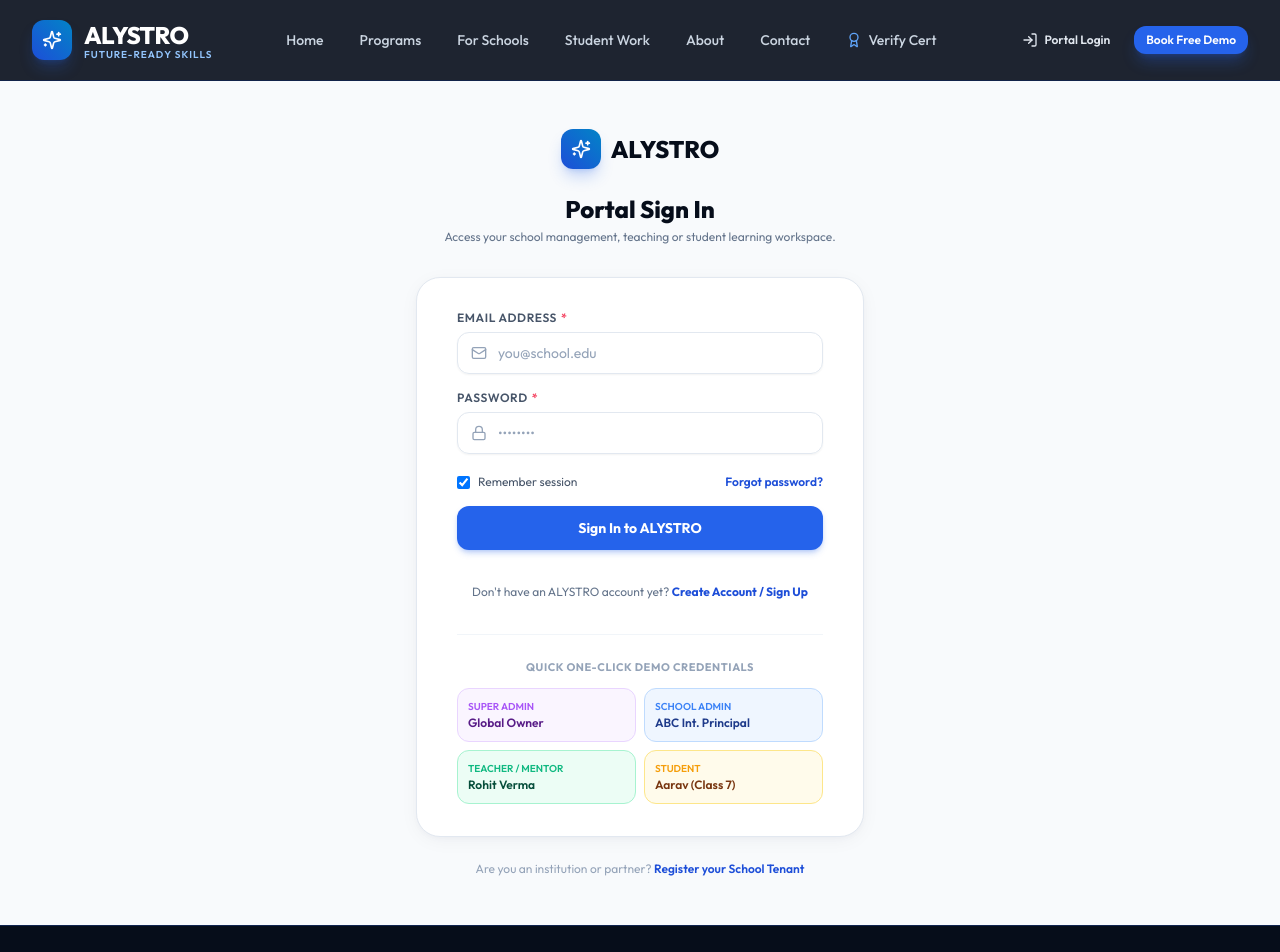
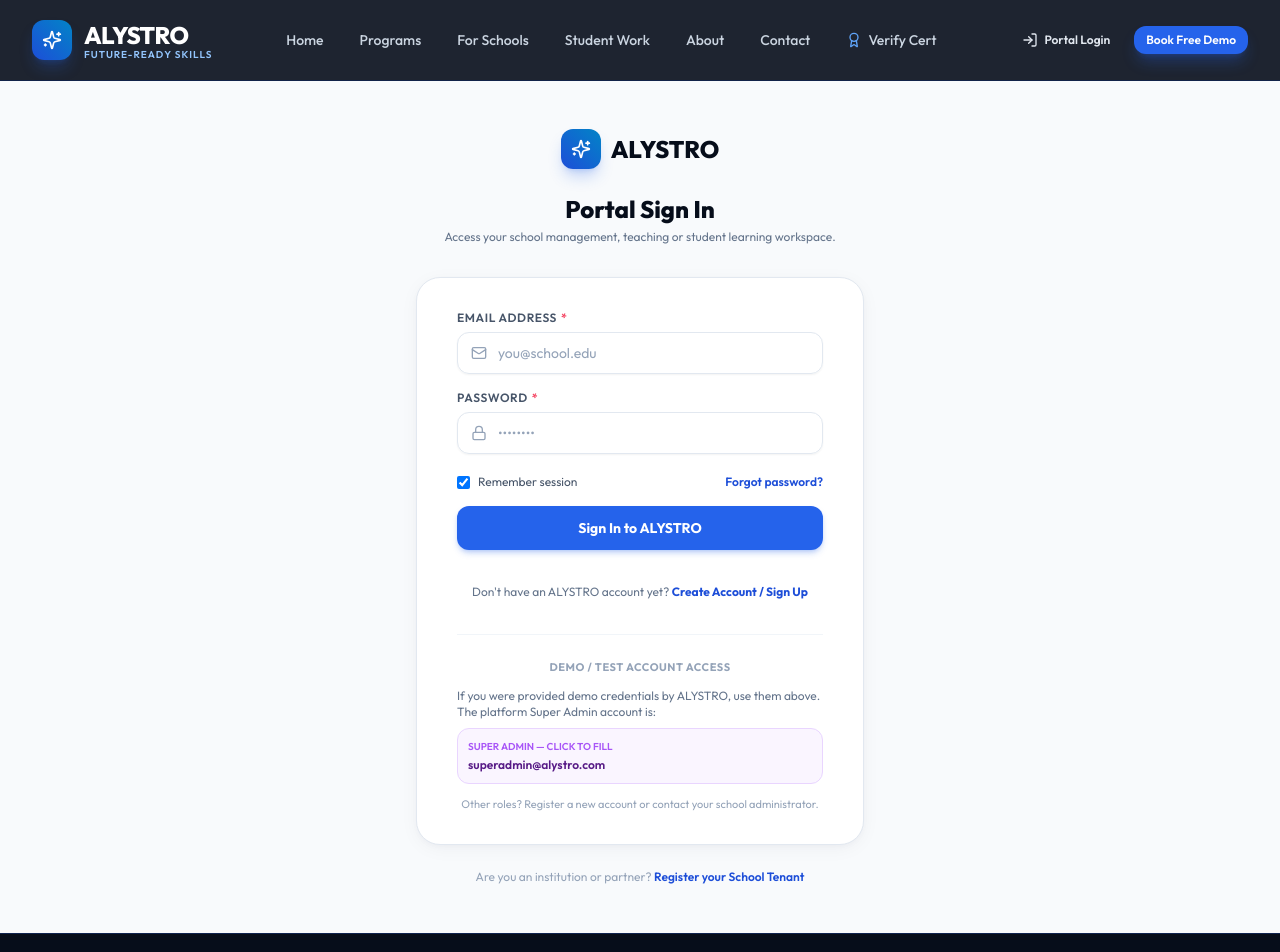
Before and after one commit to nishi147/Alystro, a React (Vite) app in the folder client/: page /forgot-password in a window 1280 px wide. Shown: the top 952 px of the page. Built offline with nearby package versions, Linux system fonts and the light colour scheme.

Commit message:
fix: remove all hardcoded dummy data; connect dashboards to real DB values

```diff
--- a/client/src/pages/admin/SuperAdminDashboard.tsx
+++ b/client/src/pages/admin/SuperAdminDashboard.tsx
@@ -115,10 +115,10 @@
             </div>
           </div>
           <p className="text-2xl sm:text-3xl font-extrabold text-navy-950 font-display">
-            {stats?.summary?.totalLeads ?? 125}
+            {stats?.summary?.totalLeads ?? 0}
           </p>
           <p className="text-[11px] text-emerald-600 font-semibold mt-1">
-            ↑ {stats?.summary?.newLeads ?? 12} new this week
+            ↑ {stats?.summary?.newLeads ?? 0} new this week
           </p>
         </div>
 
@@ -130,10 +130,10 @@
             </div>
           </div>
           <p className="text-2xl sm:text-3xl font-extrabold text-navy-950 font-display">
-            {stats?.summary?.totalSchools ?? 14}
+            {stats?.summary?.totalSchools ?? 0}
           </p>
           <p className="text-[11px] text-slate-500 font-semibold mt-1">
-            {stats?.summary?.activeSchools ?? 12} Active Tenants
+            {stats?.summary?.activeSchools ?? 0} Active Tenants
           </p>
         </div>
 
@@ -145,7 +145,7 @@
             </div>
           </div>
           <p className="text-2xl sm:text-3xl font-extrabold text-navy-950 font-display">
-            {stats?.summary?.totalPrograms ?? 8}
+            {stats?.summary?.totalPrograms ?? 0}
           </p>
           <p className="text-[11px] text-slate-500 font-semibold mt-1">Class 6–12 Live</p>
         </div>
@@ -158,7 +158,7 @@
             </div>
           </div>
           <p className="text-2xl sm:text-3xl font-extrabold text-navy-950 font-display">
-            {stats?.summary?.scheduledDemos ?? 32}
+            {stats?.summary?.scheduledDemos ?? 0}
           </p>
           <p className="text-[11px] text-amber-600 font-semibold mt-1">Scheduled Workshops</p>
         </div>
@@ -192,14 +192,21 @@
                   </tr>
                 </thead>
                 <tbody className="divide-y divide-slate-100 text-slate-700">
-                  {recentLeads.map((lead) => (
+                  {recentLeads.length === 0 ? (
+                    <tr>
+                      <td colSpan={6} className="py-12 text-center text-slate-400 text-xs">
+                        No inquiries or leads submitted yet. Submit a demo request from the homepage to see it here.
+                      </td>
+                    </tr>
+                  ) : (
+                    recentLeads.map((lead) => (
                       <tr key={lead._id} className="hover:bg-slate-50/60 transition-colors">
                         <td className="py-3.5 px-5 font-semibold text-slate-900">{lead.contactPerson}</td>
                         <td className="py-3.5 px-5">{lead.schoolName}</td>
                         <td className="py-3.5 px-5 font-mono">{lead.phone}</td>
                         <td className="py-3.5 px-5">
                           <span className="bg-slate-100 text-slate-600 px-2 py-0.5 rounded text-[11px] font-medium">
-                          {lead.classes?.[0] || 'Class 6-8'}
+                            {lead.classes?.[0] || '—'}
                           </span>
                         </td>
                         <td className="py-3.5 px-5">{getStatusBadge(lead.status)}</td>
@@ -207,7 +214,8 @@
                           {new Date(lead.createdAt).toLocaleDateString('en-GB', { day: '2-digit', month: 'short' })}
                         </td>
                       </tr>
-                  ))}
+                    ))
+                  )}
                 </tbody>
               </table>
             </div>
--- a/client/src/pages/public/LoginPage.tsx
+++ b/client/src/pages/public/LoginPage.tsx
@@ -107,44 +107,26 @@
             </div>
           </form>
 
-          {/* Quick Demo Credentials Box */}
+          {/* Seed / Demo Accounts Note */}
           <div className="mt-8 pt-6 border-t border-slate-100">
             <p className="text-[11px] font-bold uppercase tracking-wider text-slate-400 mb-3 text-center">
-              Quick One-Click Demo Credentials
+              Demo / Test Account Access
             </p>
-            <div className="grid grid-cols-2 gap-2 text-xs">
+            <div className="space-y-2 text-xs text-slate-500">
+              <p>
+                If you were provided demo credentials by ALYSTRO, use them above. The platform Super Admin account is:
+              </p>
               <button
                 type="button"
                 onClick={() => fillQuickCreds('superadmin@alystro.com', 'Admin@123')}
-                className="p-2.5 rounded-xl border border-purple-200 bg-purple-50 hover:bg-purple-100 text-purple-900 font-semibold text-left transition"
+                className="w-full p-2.5 rounded-xl border border-purple-200 bg-purple-50 hover:bg-purple-100 text-purple-900 font-semibold text-left transition text-xs"
               >
-                <span className="block text-[10px] text-purple-500 uppercase">Super Admin</span>
-                Global Owner
+                <span className="block text-[10px] text-purple-500 uppercase mb-0.5">Super Admin — Click to fill</span>
+                superadmin@alystro.com
               </button>
-              <button
-                type="button"
-                onClick={() => fillQuickCreds('principal@abcschool.edu', 'School@123')}
-                className="p-2.5 rounded-xl border border-blue-200 bg-blue-50 hover:bg-blue-100 text-blue-900 font-semibold text-left transition"
-              >
-                <span className="block text-[10px] text-blue-500 uppercase">School Admin</span>
-                ABC Int. Principal
-              </button>
-              <button
-                type="button"
-                onClick={() => fillQuickCreds('mentor.rohit@alystro.com', 'Teacher@123')}
-                className="p-2.5 rounded-xl border border-emerald-200 bg-emerald-50 hover:bg-emerald-100 text-emerald-900 font-semibold text-left transition"
-              >
-                <span className="block text-[10px] text-emerald-500 uppercase">Teacher / Mentor</span>
-                Rohit Verma
-              </button>
-              <button
-                type="button"
-                onClick={() => fillQuickCreds('aarav.sharma@student.alystro.com', 'Student@123')}
-                className="p-2.5 rounded-xl border border-amber-200 bg-amber-50 hover:bg-amber-100 text-amber-900 font-semibold text-left transition"
-              >
-                <span className="block text-[10px] text-amber-500 uppercase">Student</span>
-                Aarav (Class 7)
-              </button>
+              <p className="text-[11px] text-slate-400 text-center pt-1">
+                Other roles? Register a new account or contact your school administrator.
+              </p>
             </div>
           </div>
         </div>
--- a/client/src/pages/school/SchoolAdminDashboard.tsx
+++ b/client/src/pages/school/SchoolAdminDashboard.tsx
@@ -318,7 +318,7 @@
         <div className="bg-white p-5 rounded-2xl border border-slate-200 shadow-soft">
           <span className="text-xs font-bold uppercase tracking-wider text-slate-400">Teachers & Mentors</span>
           <p className="text-2xl sm:text-3xl font-extrabold text-navy-950 font-display mt-2">
-            {teachers.length || 1}
+            {teachers.length || 0}
           </p>
           <p className="text-[11px] text-brand-600 font-semibold mt-1">Certified ALYSTRO Trainers</p>
         </div>
@@ -334,7 +334,7 @@
         <div className="bg-white p-5 rounded-2xl border border-slate-200 shadow-soft">
           <span className="text-xs font-bold uppercase tracking-wider text-slate-400">Average Attendance</span>
           <p className="text-2xl sm:text-3xl font-extrabold text-navy-950 font-display mt-2">
-            {stats?.averageAttendance ?? 92}%
+            {stats?.averageAttendance ?? 0}%
           </p>
           <p className="text-[11px] text-brand-600 font-semibold mt-1">Engagement Metric</p>
         </div>
--- a/client/src/pages/teacher/TeacherDashboard.tsx
+++ b/client/src/pages/teacher/TeacherDashboard.tsx
@@ -247,7 +247,10 @@
             </div>
             <h3 className="text-base font-bold text-navy-950">{b.name}</h3>
             <p className="text-xs text-slate-500 mt-1">
-              Schedule: Mon, Wed, Fri (4:00 PM – 4:45 PM) • Lab 1
+              {b.schedule && b.schedule.length > 0
+                ? `${b.schedule.map((s: any) => s.dayOfWeek).join(', ')} (${b.schedule[0]?.startTime} – ${b.schedule[0]?.endTime})`
+                : 'Schedule not set'
+              }{b.classroomNumber ? ` • ${b.classroomNumber}` : ''}
             </p>
           </div>
         ))}
```
Also changed, not shown: client/src/pages/student/StudentDashboard.tsx (+14 -24 lines), 2 other files (tests, documents, lock files or other folders). Lines whose indentation alone changed are shown as unchanged.
